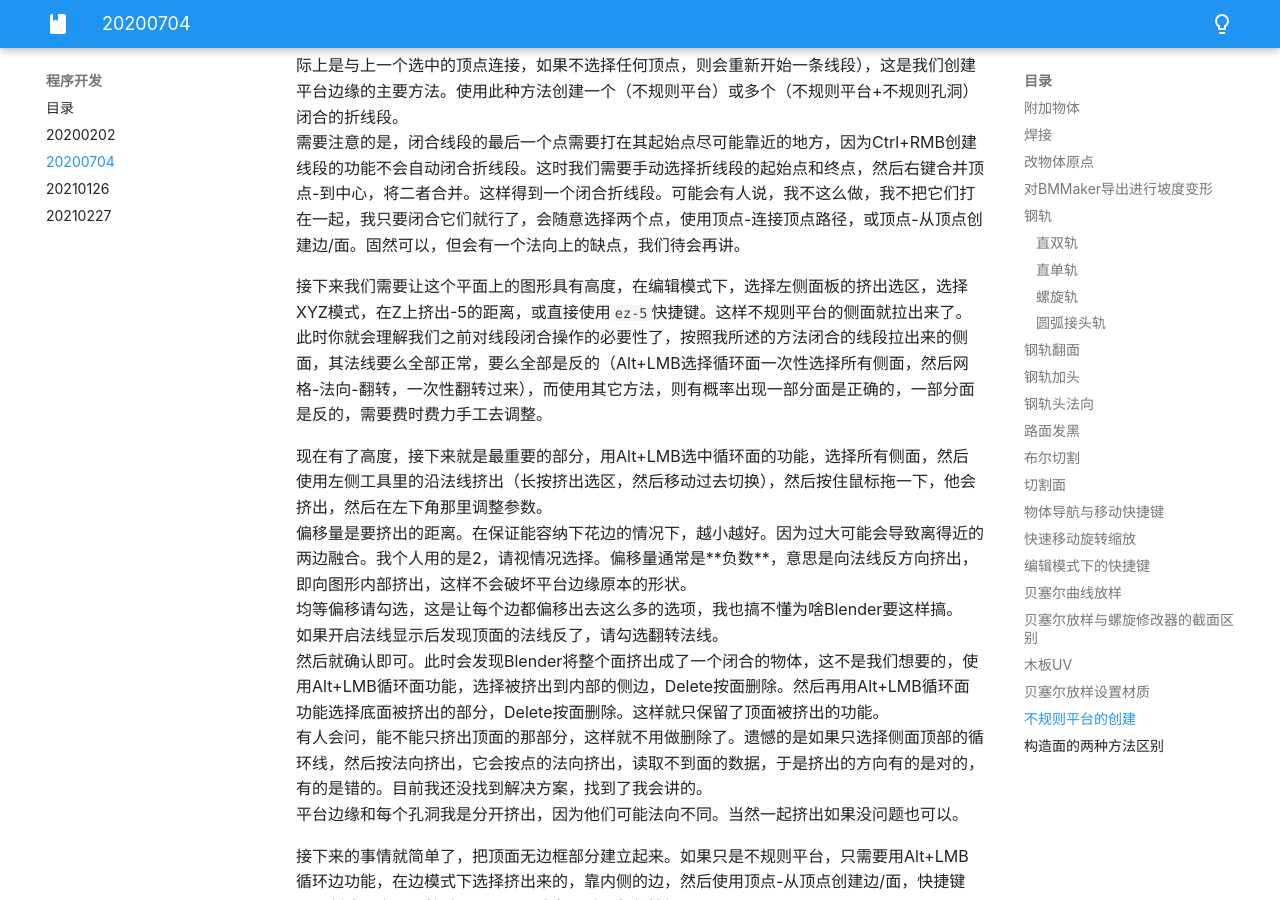
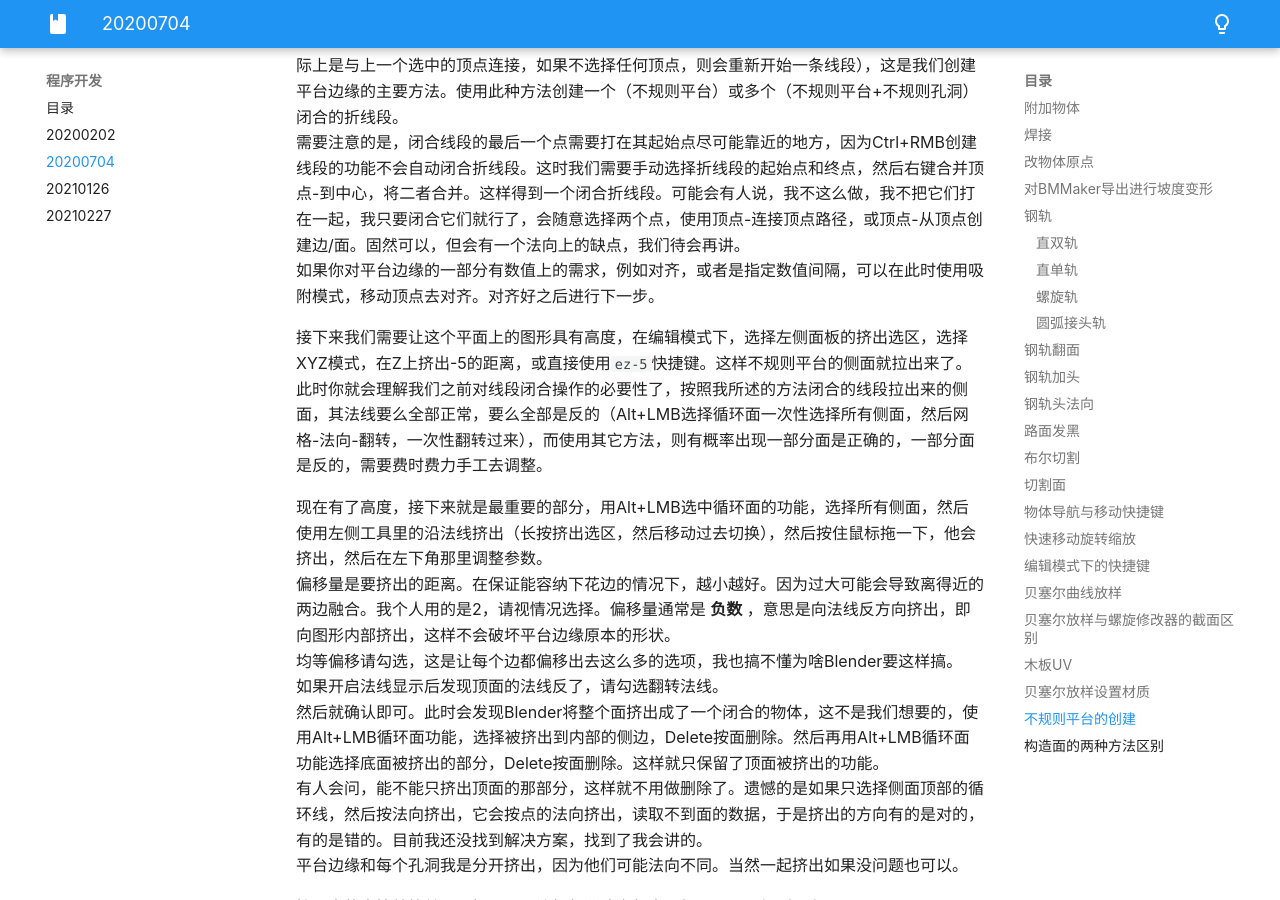
Before and after one commit to yyc12345/MyBlog, an MkDocs documentation site: the page built from docs/program/20200704.md, in a window 1280 px wide and 900 px high, scrolled down 6715 px. Built offline with MkDocs 1.6.1 and Material for MkDocs 9.7.7, drawn with Linux system fonts in a browser that asks for light colours.

Commit message:
add forgotten content and fix syntax

```diff
--- a/docs/program/20200704.md
+++ b/docs/program/20200704.md
@@ -194,11 +194,12 @@ PS：千万不要对机关改原点，就是那些会被游戏在加载期间进
 
 首先是需要构建平台的边缘形状。用添加-平面，新建一个平面，进入编辑模式，按1切换顶点模式，A选中所有顶点，右键全部删除。这样我们就得到了一个空物体。然后按住Ctrl键，右键鼠标可以添加一个顶点，换一个地方再点击，可以发现又添加了一个顶点且与之前的顶点连接起来（实际上是与上一个选中的顶点连接，如果不选择任何顶点，则会重新开始一条线段），这是我们创建平台边缘的主要方法。使用此种方法创建一个（不规则平台）或多个（不规则平台+不规则孔洞）闭合的折线段。
 需要注意的是，闭合线段的最后一个点需要打在其起始点尽可能靠近的地方，因为Ctrl+RMB创建线段的功能不会自动闭合折线段。这时我们需要手动选择折线段的起始点和终点，然后右键合并顶点-到中心，将二者合并。这样得到一个闭合折线段。可能会有人说，我不这么做，我不把它们打在一起，我只要闭合它们就行了，会随意选择两个点，使用顶点-连接顶点路径，或顶点-从顶点创建边/面。固然可以，但会有一个法向上的缺点，我们待会再讲。
+如果你对平台边缘的一部分有数值上的需求，例如对齐，或者是指定数值间隔，可以在此时使用吸附模式，移动顶点去对齐。对齐好之后进行下一步。
 
 接下来我们需要让这个平面上的图形具有高度，在编辑模式下，选择左侧面板的挤出选区，选择XYZ模式，在Z上挤出-5的距离，或直接使用`ez-5`快捷键。这样不规则平台的侧面就拉出来了。此时你就会理解我们之前对线段闭合操作的必要性了，按照我所述的方法闭合的线段拉出来的侧面，其法线要么全部正常，要么全部是反的（Alt+LMB选择循环面一次性选择所有侧面，然后网格-法向-翻转，一次性翻转过来），而使用其它方法，则有概率出现一部分面是正确的，一部分面是反的，需要费时费力手工去调整。
 
 现在有了高度，接下来就是最重要的部分，用Alt+LMB选中循环面的功能，选择所有侧面，然后使用左侧工具里的沿法线挤出（长按挤出选区，然后移动过去切换），然后按住鼠标拖一下，他会挤出，然后在左下角那里调整参数。
-偏移量是要挤出的距离。在保证能容纳下花边的情况下，越小越好。因为过大可能会导致离得近的两边融合。我个人用的是2，请视情况选择。偏移量通常是**负数**，意思是向法线反方向挤出，即向图形内部挤出，这样不会破坏平台边缘原本的形状。
+偏移量是要挤出的距离。在保证能容纳下花边的情况下，越小越好。因为过大可能会导致离得近的两边融合。我个人用的是2，请视情况选择。偏移量通常是 **负数** ，意思是向法线反方向挤出，即向图形内部挤出，这样不会破坏平台边缘原本的形状。
 均等偏移请勾选，这是让每个边都偏移出去这么多的选项，我也搞不懂为啥Blender要这样搞。
 如果开启法线显示后发现顶面的法线反了，请勾选翻转法线。
 然后就确认即可。此时会发现Blender将整个面挤出成了一个闭合的物体，这不是我们想要的，使用Alt+LMB循环面功能，选择被挤出到内部的侧边，Delete按面删除。然后再用Alt+LMB循环面功能选择底面被挤出的部分，Delete按面删除。这样就只保留了顶面被挤出的功能。
```
